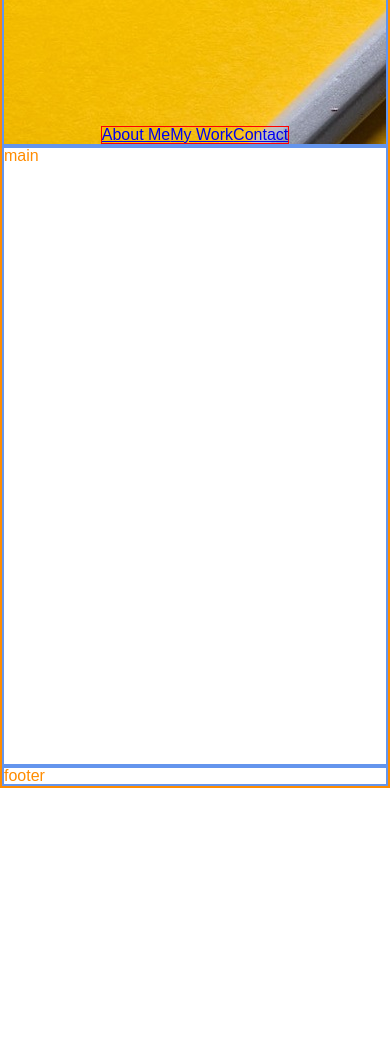
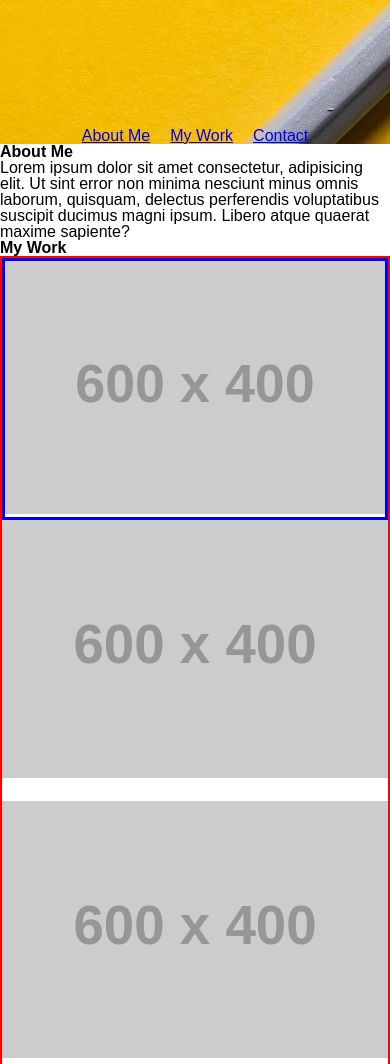
Before and after one commit to jrtvick/Advanced-CSS-Portfolio, a plain HTML site: page index.html in a window 390 px wide. Shown: the part 56-1120 px from the top of the page. Before the commit the page ends 844 px from the top, so only its background shows below. Drawn offline with Linux system fonts and the light colour scheme; placeholder pictures from the web are drawn by us.

Commit message:
flexbox grid created

```diff
--- a/assets/css/style-new.css
+++ b/assets/css/style-new.css
@@ -1,13 +1,12 @@
 body {
     display: flex;
     flex-direction: column;
-    color: darkorange;
-    border: 2px solid darkorange;
+
+
     min-height: 100vh;
 }
 
 header {
-    border: 2px solid cornflowerblue;
     background-image: url(../nav-bar.jpg);
     min-height: 200px;
     background-position-y: 100%;
@@ -16,7 +15,7 @@ header {
 }
 
 h1 {
-    border: 1px solid red;
+
     display: flex;
     justify-content: center;
 }
@@ -31,16 +30,43 @@ nav {
 
 ul {
     display: flex;
-    border: 1px solid red;
-
+    gap: 20px;
 }
 
 main {
-    border: 2px solid cornflowerblue;
     flex-grow: 1;
 
 }
 
+.project-image {
+   width: 100%
+}
+
+#grid {
+    display: grid;
+    grid-template-rows: auto auto;
+    grid-template-columns: auto auto;
+    gap: 20px;
+}
+
+@media screen and (max-width: 768px) {
+    #grid {
+      flex-direction: column;
+      grid-template-rows: auto auto auto auto;
+      grid-template-columns: auto;
+    }
+  }
+
+#projects {
+    border: 2px solid red;
+    max-width: 1000px;
+    margin: auto;
+}
+
+#big-proj{
+    border: 3px solid blue;
+}
+
 footer {
-    border: 2px solid cornflowerblue;
+
 }
--- a/index.html
+++ b/index.html
@@ -13,13 +13,34 @@
         <h1>Tyler Vick's Portfolio</h1>
         <nav>
             <ul>
-                <li><a href="#About">About Me</a></li>
+                <li><a href="#about">About Me</a></li>
                 <li><a href="#">My Work</a></li>
                 <li><a href="#">Contact</a></li>
             </ul>
         </nav>
     </header>
-    <main>main</main>
+    <main>
+        <section>
+            <h2>About Me</h2>
+            <p>Lorem ipsum dolor sit amet consectetur, adipisicing elit. Ut sint error non minima nesciunt minus omnis laborum, quisquam, delectus perferendis voluptatibus suscipit ducimus magni ipsum. Libero atque quaerat maxime sapiente?</p>
+        </section>
+        <section>
+            <h2>My Work</h2>
+            <div id="projects">
+
+                <div id="big-proj"> <img class="project-image" id="image" src="https://dummyimage.com/600x400/000/fff" alt=""></div>
+                <div id="grid">
+                    <div><img class="project-image" src="https://dummyimage.com/600x400/ff00ff/fff" alt=""></div>
+                    <div><img class="project-image" src="https://dummyimage.com/600x400/ff00ff/fff" alt=""></div>
+                    <div><img class="project-image" src="https://dummyimage.com/600x400/ff00ff/fff" alt=""></div>
+                    <div><img class="project-image" src="https://dummyimage.com/600x400/ff00ff/fff" alt=""></div>
+                </div>
+            </div>
+        </section>
+        <section>
+            <h2>Contact</h2>
+        </section>
+    </main>
     <footer>footer</footer>
 </body>
 </html>
```
